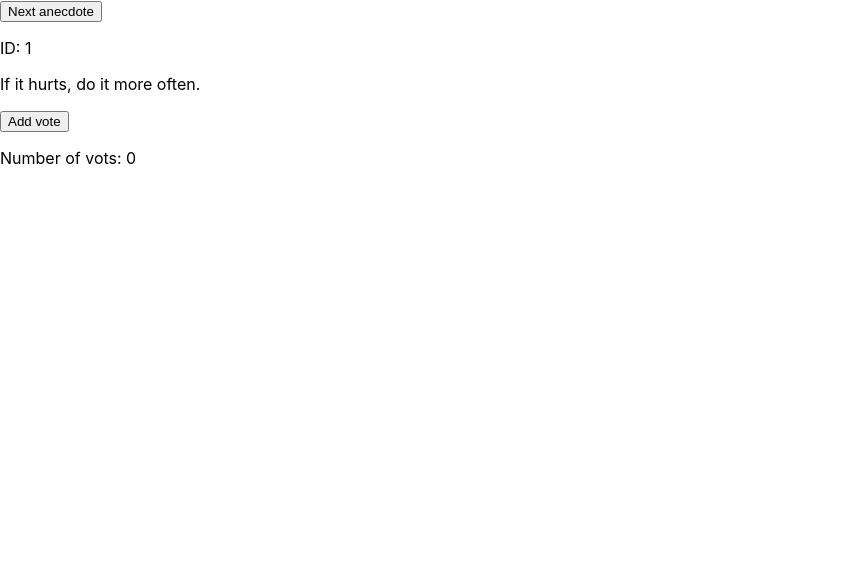
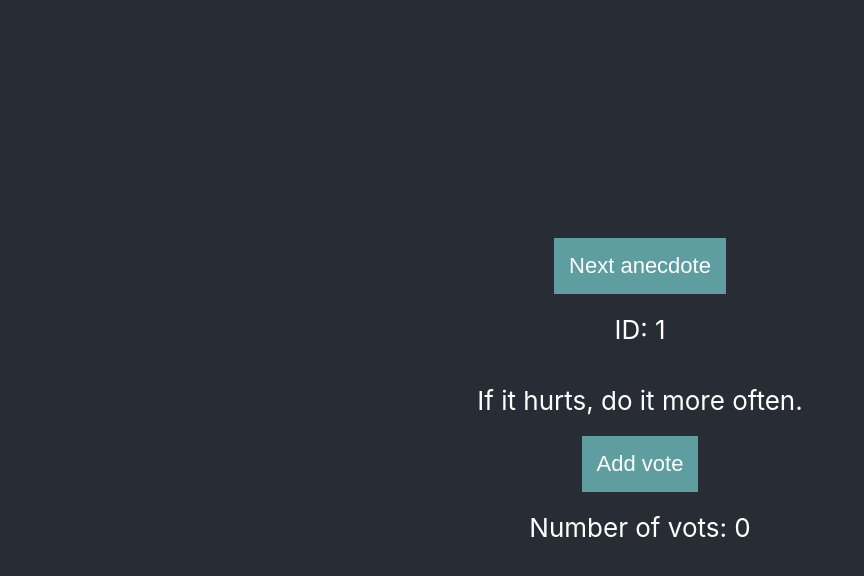
Before and after one commit to TBT50/FSopen, a React (Create React App) app: page / in a window 1280 px wide. Shown: the top 576 px of the page, without its empty margins (0-864 px from the left). Built offline with nearby package versions, Linux system fonts and the light colour scheme.

Commit message:
Anecdotes - finish + add styles

```diff
--- a/src/App.css
+++ b/src/App.css
@@ -1,19 +1,4 @@
-.App {
-  text-align: center;
-}
-
-.App-logo {
-  height: 40vmin;
-  pointer-events: none;
-}
-
-@media (prefers-reduced-motion: no-preference) {
-  .App-logo {
-    animation: App-logo-spin infinite 20s linear;
-  }
-}
-
-.App-header {
+.content {
   background-color: #282c34;
   min-height: 100vh;
   display: flex;
@@ -24,15 +9,22 @@
   color: white;
 }
 
-.App-link {
-  color: #61dafb;
+button {
+  border: 0;
+  padding: 15px;
+  cursor: pointer;
+  background-color: cadetblue;
+  color: #fff;
+  font-size: 22px;
+  transition: background-color 300ms ease-in-out;
 }
 
-@keyframes App-logo-spin {
-  from {
-    transform: rotate(0deg);
-  }
-  to {
-    transform: rotate(360deg);
-  }
+button:hover {
+  background-color: chartreuse;
 }
+
+p {
+  max-width: 80%;
+  margin: 20px auto;
+  text-align: center;
+}
--- a/src/App.tsx
+++ b/src/App.tsx
@@ -1,3 +1,4 @@
+import "./App.css";
 import { useState } from "react";
 import anecdotesList from "./anecdotes";
 
@@ -34,7 +35,7 @@ const App = () => {
   };
 
   return (
-    <div>
+    <div className="content">
       <button type="button" onClick={nextAnecdote}>
         Next anecdote
       </button>
```
